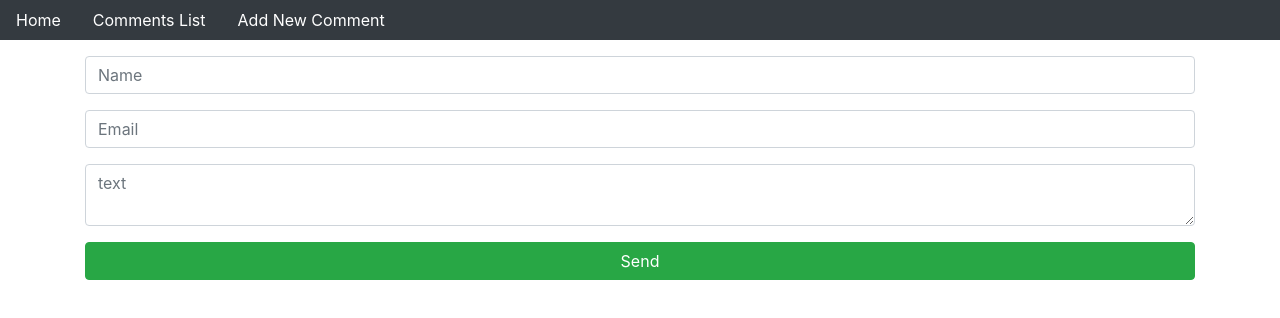
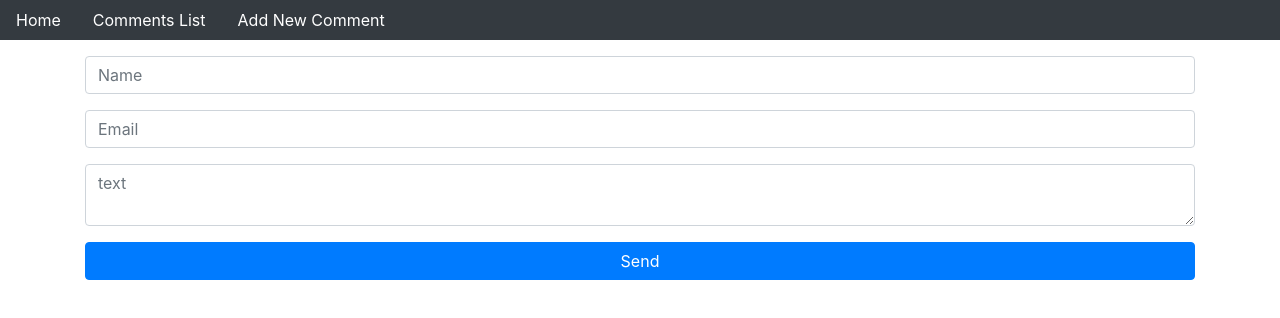
Before and after one commit to JhonathanMusa/blog_application, a React (Create React App) app in the folder public/: page /new-comment in a window 1280 px wide. Shown: the top 318 px of the page. Built offline with nearby package versions, Linux system fonts and the light colour scheme.

Commit message:
updating components and styles

```diff
--- a/public/src/App.js
+++ b/public/src/App.js
@@ -1,10 +1,10 @@
 import React from "react";
-import Nav from "./components/Nav";
+import { Nav } from "./components/Nav";
 
 function App() {
   return (
     <div>
-     <Nav />
+      <Nav />
     </div>
   );
 }
--- a/public/src/components/AddComment.js
+++ b/public/src/components/AddComment.js
@@ -1,7 +1,7 @@
 import axios from "axios";
 import React, { useState } from "react";
 
-export default function AddComment(props) {
+export const AddComment = (props) => {
   const [newComment, setNewComment] = useState([]);
 
   const inputHandle = (e) => {
@@ -60,9 +60,9 @@ export default function AddComment(props) {
           ></textarea>
         </div>
         <div>
-          <button className="btn btn-success btn-block">Send</button>
+          <button className="btn btn-primary btn-block">Send</button>
         </div>
       </form>
     </div>
   );
-}
+};
--- a/public/src/components/CommentsList.js
+++ b/public/src/components/CommentsList.js
@@ -7,7 +7,6 @@ const Comment = (props) => (
     <td>{props.comment.name}</td>
     <td>{props.comment.email}</td>
     <td>{props.comment.text}</td>
-    <td>{props.comment.create_at}</td>
     <td>
       <Link to={"/delete/" + props.comment.id}>
         <button className="btn btn-danger">Delete</button>
@@ -19,7 +18,7 @@ const Comment = (props) => (
   </tr>
 );
 
-export default function CommentsList() {
+export const CommentsList = () => {
   const [results, setResults] = useState([]);
 
   useEffect(() => {
@@ -43,14 +42,13 @@ export default function CommentsList() {
   };
 
   return (
-    <div>
+    <div className="container">
       <table className="table text-center">
         <thead>
           <tr>
             <th>Name</th>
             <th>Email</th>
             <th>Text</th>
-            <th>Create at</th>
             <th>Action</th>
           </tr>
         </thead>
@@ -58,4 +56,4 @@ export default function CommentsList() {
       </table>
     </div>
   );
-}
+};
--- a/public/src/components/DeleteComment.js
+++ b/public/src/components/DeleteComment.js
@@ -1,7 +1,7 @@
 import axios from "axios";
 import React, { useEffect, useState } from "react";
 
-export default function DeleteComment(props) {
+export const DeleteComment = (props) => {
   const [deleteComment, setDeleteComment] = useState({
     name: "",
     email: "",
--- a/public/src/components/Home.js
+++ b/public/src/components/Home.js
@@ -2,7 +2,7 @@ import React from "react";
 import "../App.css";
 import { Link } from "react-router-dom";
 
-export default function Home() {
+export const Home = () => {
   return (
     <div>
       <div className="jumbotron jumbotron-fluid bg-white text-center">
--- a/public/src/components/UpdateComment.js
+++ b/public/src/components/UpdateComment.js
@@ -1,7 +1,7 @@
 import axios from "axios";
 import React, { useEffect, useState } from "react";
 
-export default function UpdateComment(props) {
+export const UpdateComment = (props) => {
   const [updateComment, setUpdateComment] = useState([]);
 
   const { id } = props.match.params;
@@ -77,9 +77,9 @@ export default function UpdateComment(props) {
           ></textarea>
         </div>
         <div>
-          <button className="btn btn-success btn-block">Send</button>
+          <button className="btn btn-primary btn-block">Send</button>
         </div>
       </form>
     </div>
   );
-}
+};
```
Also changed, not shown: public/src/components/Nav.js (+7 -7 lines).
